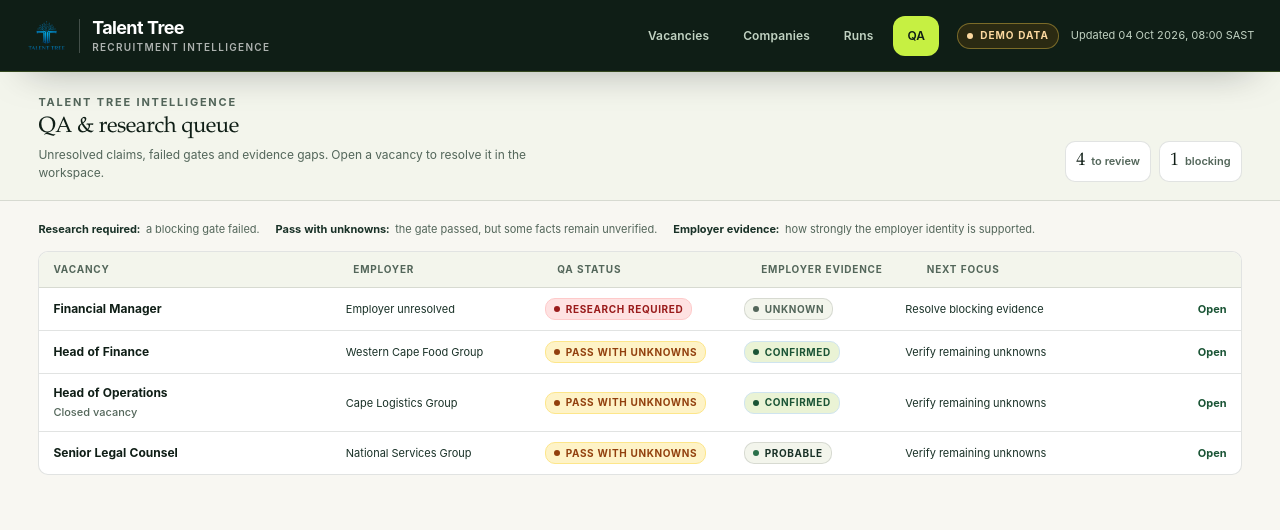
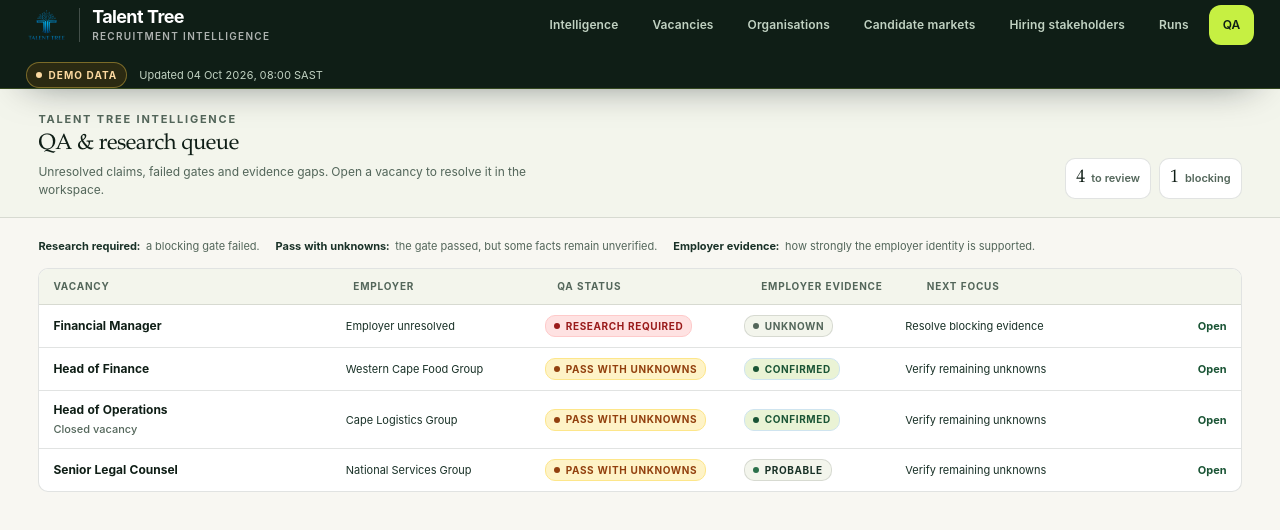
Before and after one commit to Mumoxa/REC, a Next.js app: page /qa in a window 1280 px wide. Shown: the top 530 px of the page. Built offline with nearby package versions, Linux system fonts and the light colour scheme.

Commit message:
feat(ui): connect reference-inspired navigation to live REC views

```diff
--- a/src/components/shell/app-header.tsx
+++ b/src/components/shell/app-header.tsx
@@ -9,11 +9,14 @@
  * always shown as text ("Demo data" / "Live"), never colour alone.
  */
 
-export type AppSection = "VACANCIES" | "COMPANIES" | "RUNS" | "QA";
+export type AppSection = "INTELLIGENCE" | "VACANCIES" | "COMPANIES" | "CANDIDATES" | "STAKEHOLDERS" | "RUNS" | "QA";
 
 export const APP_SECTIONS: ReadonlyArray<{ id: AppSection; label: string; href: string }> = [
+  { id: "INTELLIGENCE", label: "Intelligence", href: "/intelligence" },
   { id: "VACANCIES", label: "Vacancies", href: "/" },
-  { id: "COMPANIES", label: "Companies", href: "/companies" },
+  { id: "COMPANIES", label: "Organisations", href: "/companies" },
+  { id: "CANDIDATES", label: "Candidate markets", href: "/candidates" },
+  { id: "STAKEHOLDERS", label: "Hiring stakeholders", href: "/stakeholders" },
   { id: "RUNS", label: "Runs", href: "/runs" },
   { id: "QA", label: "QA", href: "/qa" },
 ];
```
